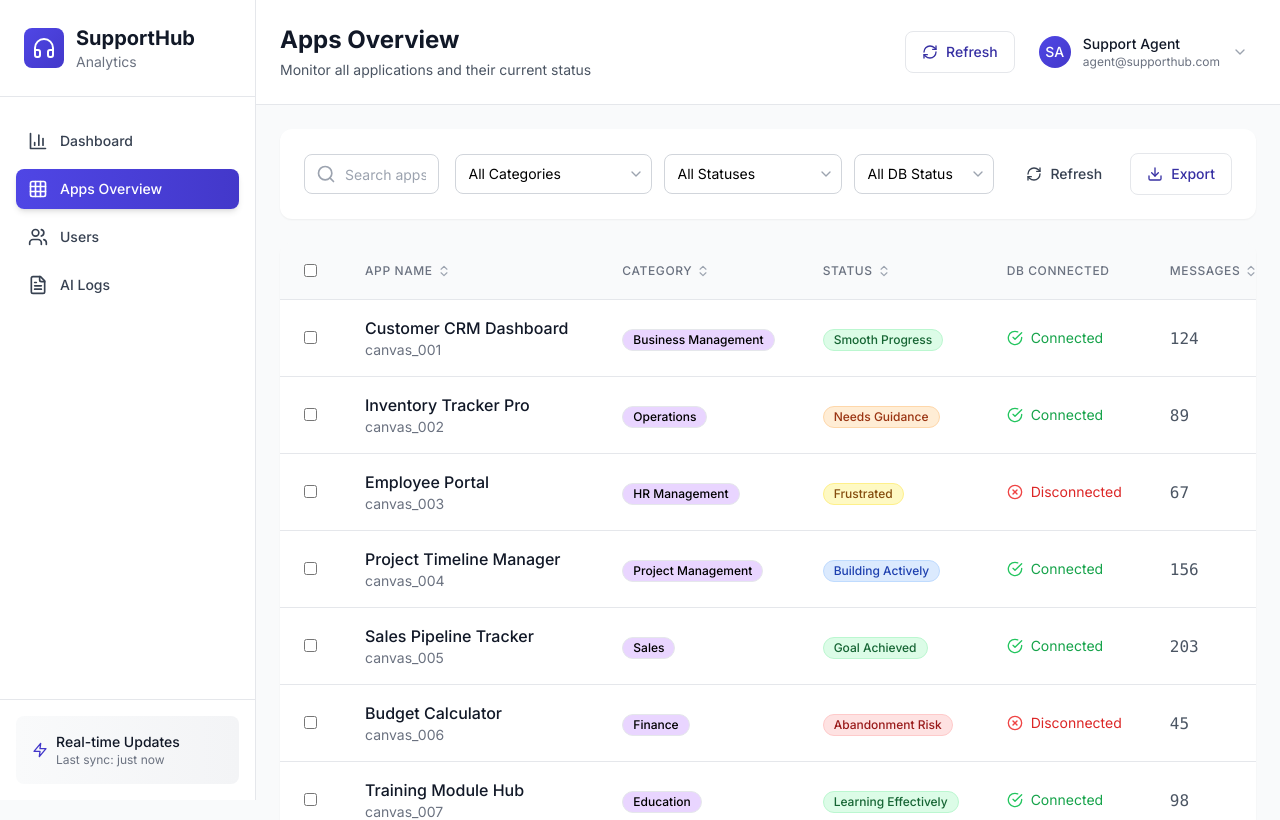
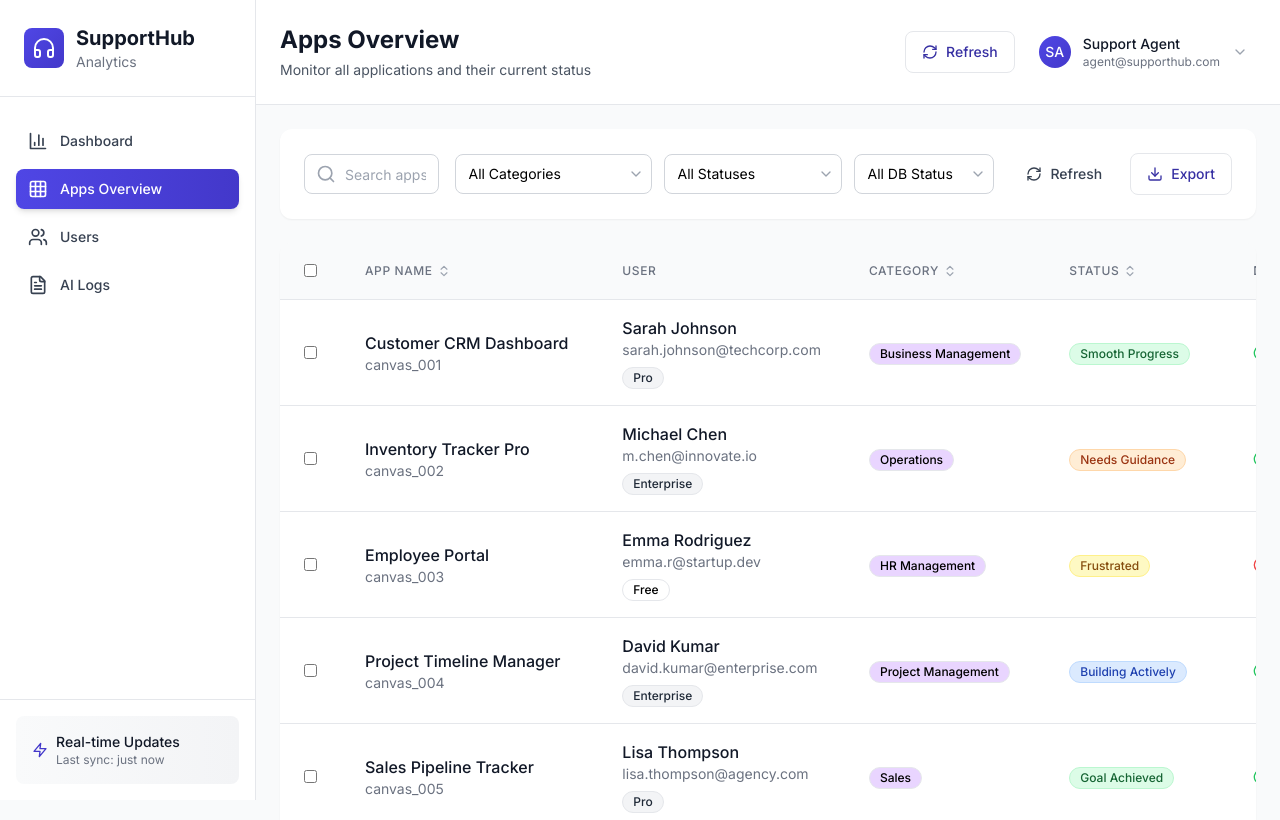
Before and after one commit to apper-apps/supporthub-analytics-level, a React (Vite) app: page /apps in a window 1280 px wide. Shown: the top 820 px of the page. Built offline with nearby package versions, Linux system fonts and the light colour scheme.

Commit message:
Add User column with name/email/plan and Sales Status dropdown to Apps Overview table

```diff
--- a/src/components/pages/AppsOverview.jsx
+++ b/src/components/pages/AppsOverview.jsx
@@ -10,11 +10,11 @@ import Error from "@/components/ui/Error";
 import ApperIcon from "@/components/ApperIcon";
 import Badge from "@/components/atoms/Badge";
 import Button from "@/components/atoms/Button";
+import Select from "@/components/atoms/Select";
 import appService from "@/services/api/appService";
 import userDetailsService from "@/services/api/userDetailsService";
-
 const AppsOverview = () => {
-  const navigate = useNavigate();
+const navigate = useNavigate();
   const [apps, setApps] = useState([]);
   const [filteredApps, setFilteredApps] = useState([]);
   const [loading, setLoading] = useState(true);
@@ -25,6 +25,7 @@ const AppsOverview = () => {
   const [dbFilter, setDbFilter] = useState("");
   const [sortColumn, setSortColumn] = useState("");
   const [sortDirection, setSortDirection] = useState("asc");
+  const [usersMap, setUsersMap] = useState({});
 
   // Modal state
   const [showModal, setShowModal] = useState(false);
@@ -33,13 +34,24 @@ const AppsOverview = () => {
   const [userDetails, setUserDetails] = useState(null);
   const [modalLoading, setModalLoading] = useState(false);
   const [modalError, setModalError] = useState("");
-  const fetchApps = async () => {
+const fetchApps = async () => {
     try {
       setLoading(true);
       setError("");
       const data = await appService.getAll();
       setApps(data || []);
       setFilteredApps(data || []);
+
+      // Fetch user details for all apps
+      if (data && data.length > 0) {
+        const userIds = [...new Set(data.map(app => app.UserId).filter(Boolean))];
+        const users = await userDetailsService.getByIds(userIds);
+        const userMap = {};
+        users.forEach(user => {
+          userMap[user.Id] = user;
+        });
+        setUsersMap(userMap);
+      }
     } catch (err) {
       setError(err.message || "Failed to load apps");
     } finally {
@@ -144,7 +156,34 @@ const handleViewDetails = async (app) => {
     setAppDetails(null);
     setUserDetails(null);
     setModalError("");
+};
+
+  const handleSalesStatusChange = async (appId, newStatus) => {
+    try {
+      await appService.update(appId, { SalesStatus: newStatus });
+      setApps(prev => prev.map(app =>
+        app.Id === appId ? { ...app, SalesStatus: newStatus } : app
+      ));
+      setFilteredApps(prev => prev.map(app =>
+        app.Id === appId ? { ...app, SalesStatus: newStatus } : app
+      ));
+    } catch (err) {
+      console.error('Failed to update sales status:', err);
+    }
   };
+
+  const getSalesStatusOptions = () => [
+    { value: "Demo Scheduled", label: "Demo Scheduled" },
+    { value: "Demo Completed", label: "Demo Completed" },
+    { value: "Proposal Sent", label: "Proposal Sent" },
+    { value: "Closed Won", label: "Closed Won" },
+    { value: "Closed Lost", label: "Closed Lost" },
+    { value: "Follow Up Schedule", label: "Follow Up Schedule" },
+    { value: "No Contacted", label: "No Contacted" },
+    { value: "Negotiating", label: "Negotiating" },
+    { value: "Contract review", label: "Contract Review" }
+  ];
+
   const getUniqueCategories = () => {
     const categories = [...new Set(apps.map(app => app.AppCategory))];
     return categories.map(cat => ({ value: cat, label: cat }));
@@ -157,8 +196,7 @@ const handleViewDetails = async (app) => {
       label: status.replace(/_/g, " ").replace(/\b\w/g, l => l.toUpperCase())
     }));
   };
-
-  const columns = [
+const columns = [
     {
       key: "AppName",
       label: "App Name",
@@ -169,6 +207,30 @@ const handleViewDetails = async (app) => {
           <div className="text-sm text-gray-500">{row.CanvasAppId}</div>
         </div>
       )
+    },
+    {
+      key: "UserId",
+      label: "User",
+      sortable: false,
+      render: (value, row) => {
+        const user = usersMap[value];
+        if (!user) {
+          return <span className="text-gray-400 text-sm">Loading...</span>;
+        }
+        return (
+          <div>
+            <div className="font-medium text-gray-900">{user.Name}</div>
+            <div className="text-sm text-gray-500">{user.Email}</div>
+            <div className="mt-1">
+              <Badge
+                variant={user.Plan === "Pro" ? "default" : user.Plan === "Enterprise" ? "default" : user.Plan === "Basic" ? "secondary" : "outline"}
+              >
+                {user.Plan}
+              </Badge>
+            </div>
+          </div>
+        );
+      }
     },
     {
       key: "AppCategory",
@@ -215,13 +277,30 @@ const handleViewDetails = async (app) => {
       label: "Last Activity",
       sortable: true,
       render: (value) => (
-        <span className="text-sm text-gray-500">
+<span className="text-sm text-gray-500">
           {format(new Date(value), "MMM dd, yyyy HH:mm")}
         </span>
       )
+    },
+    {
+      key: "SalesStatus",
+      label: "Sales Status",
+      sortable: false,
+      render: (value, row) => (
+        <Select
+          value={value || "No Contacted"}
+          onChange={(e) => handleSalesStatusChange(row.Id, e.target.value)}
+          className="min-w-[160px]"
+        >
+          {getSalesStatusOptions().map(option => (
+            <option key={option.value} value={option.value}>
+              {option.label}
+            </option>
+          ))}
+        </Select>
+      )
     }
   ];
-
 const actions = [
     {
       icon: "FileText",
--- a/src/services/api/userDetailsService.js
+++ b/src/services/api/userDetailsService.js
@@ -49,6 +49,11 @@ class UserDetailsService {
     }
     throw new Error("User not found");
   }
+async getByIds(ids) {
+    await this.delay(250);
+    const numericIds = ids.map(id => parseInt(id));
+    return this.data.filter(user => numericIds.includes(user.Id));
+  }
 
   async searchByName(query) {
     await this.delay(250);
--- a/src/services/mockData/apps.json
+++ b/src/services/mockData/apps.json
@@ -9,10 +9,13 @@
     "LastMessageAt": "2024-03-15T14:30:00Z",
     "LastChatAnalysisStatus": "smooth_progress",
     "LastAIScanDate": "2024-03-15T14:35:00Z",
-    "CreatedAt": "2024-01-20T09:15:00Z"
+    "CreatedAt": "2024-01-20T09:15:00Z",
+    "UserId": 1,
+    "SalesStatus": "Demo Scheduled"
   },
   {
     "Id": 2,
+"Id": 2,
     "AppName": "Inventory Tracker Pro",
     "AppCategory": "Operations",
     "IsDbConnected": true,
@@ -21,10 +24,13 @@
     "LastMessageAt": "2024-03-15T12:45:00Z",
     "LastChatAnalysisStatus": "needs_guidance",
     "LastAIScanDate": "2024-03-15T12:50:00Z",
-    "CreatedAt": "2024-01-25T11:30:00Z"
+    "CreatedAt": "2024-01-25T11:30:00Z",
+    "UserId": 2,
+    "SalesStatus": "Proposal Sent"
   },
   {
     "Id": 3,
+"Id": 3,
     "AppName": "Employee Portal",
     "AppCategory": "HR Management",
     "IsDbConnected": false,
@@ -33,10 +39,13 @@
     "LastMessageAt": "2024-03-15T10:20:00Z",
     "LastChatAnalysisStatus": "frustrated",
     "LastAIScanDate": "2024-03-15T10:25:00Z",
-    "CreatedAt": "2024-02-01T14:20:00Z"
+    "CreatedAt": "2024-02-01T14:20:00Z",
+    "UserId": 3,
+    "SalesStatus": "Demo Completed"
   },
   {
     "Id": 4,
+"Id": 4,
     "AppName": "Project Timeline Manager",
     "AppCategory": "Project Management",
     "IsDbConnected": true,
@@ -45,10 +54,13 @@
     "LastMessageAt": "2024-03-15T16:10:00Z",
     "LastChatAnalysisStatus": "building_actively",
     "LastAIScanDate": "2024-03-15T16:15:00Z",
-    "CreatedAt": "2024-01-15T08:45:00Z"
+    "CreatedAt": "2024-01-15T08:45:00Z",
+    "UserId": 4,
+    "SalesStatus": "Closed Won"
   },
   {
     "Id": 5,
+"Id": 5,
     "AppName": "Sales Pipeline Tracker",
     "AppCategory": "Sales",
     "IsDbConnected": true,
@@ -57,10 +69,13 @@
     "LastMessageAt": "2024-03-15T15:55:00Z",
     "LastChatAnalysisStatus": "goal_achieved",
     "LastAIScanDate": "2024-03-15T16:00:00Z",
-    "CreatedAt": "2024-01-10T13:30:00Z"
+    "CreatedAt": "2024-01-10T13:30:00Z",
+    "UserId": 5,
+    "SalesStatus": "Follow Up Schedule"
   },
   {
     "Id": 6,
+"Id": 6,
     "AppName": "Budget Calculator",
     "AppCategory": "Finance",
     "IsDbConnected": false,
@@ -69,10 +84,13 @@
     "LastMessageAt": "2024-03-15T09:30:00Z",
     "LastChatAnalysisStatus": "abandonment_risk",
     "LastAIScanDate": "2024-03-15T09:35:00Z",
-    "CreatedAt": "2024-02-20T16:45:00Z"
+    "CreatedAt": "2024-02-20T16:45:00Z",
+    "UserId": 6,
+    "SalesStatus": "No Contacted"
   },
   {
     "Id": 7,
+"Id": 7,
     "AppName": "Training Module Hub",
     "AppCategory": "Education",
     "IsDbConnected": true,
@@ -81,10 +99,13 @@
     "LastMessageAt": "2024-03-15T13:20:00Z",
     "LastChatAnalysisStatus": "learning_effectively",
     "LastAIScanDate": "2024-03-15T13:25:00Z",
-    "CreatedAt": "2024-01-30T10:15:00Z"
+    "CreatedAt": "2024-01-30T10:15:00Z",
+    "UserId": 1,
+    "SalesStatus": "Negotiating"
   },
   {
     "Id": 8,
+"Id": 8,
     "AppName": "Asset Management System",
     "AppCategory": "Operations",
     "IsDbConnected": true,
@@ -93,6 +114,8 @@
     "LastMessageAt": "2024-03-15T11:40:00Z",
     "LastChatAnalysisStatus": "troubleshooting_db",
     "LastAIScanDate": "2024-03-15T11:45:00Z",
-    "CreatedAt": "2024-02-05T12:30:00Z"
+    "CreatedAt": "2024-02-05T12:30:00Z",
+    "UserId": 2,
+    "SalesStatus": "Contract review"
   }
 ]
```
